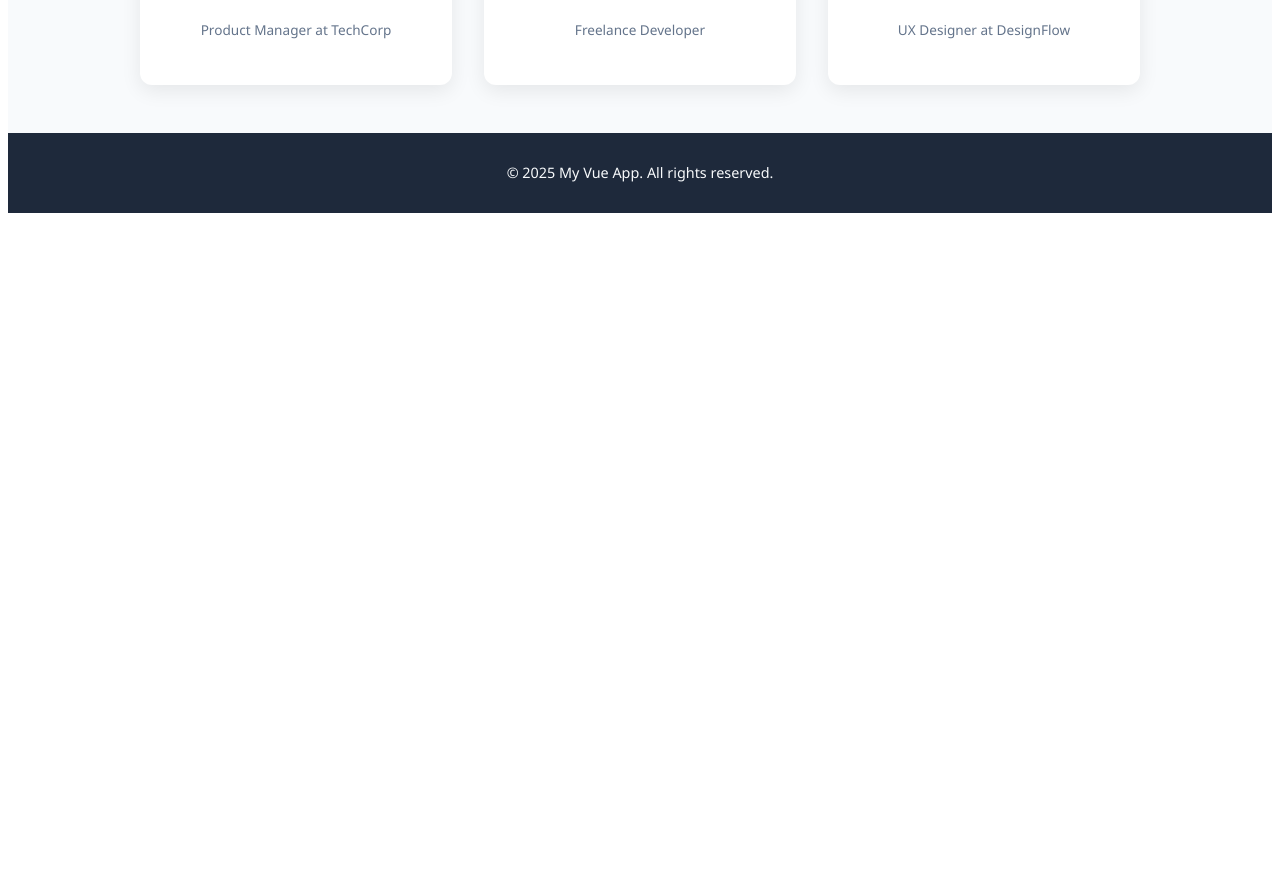
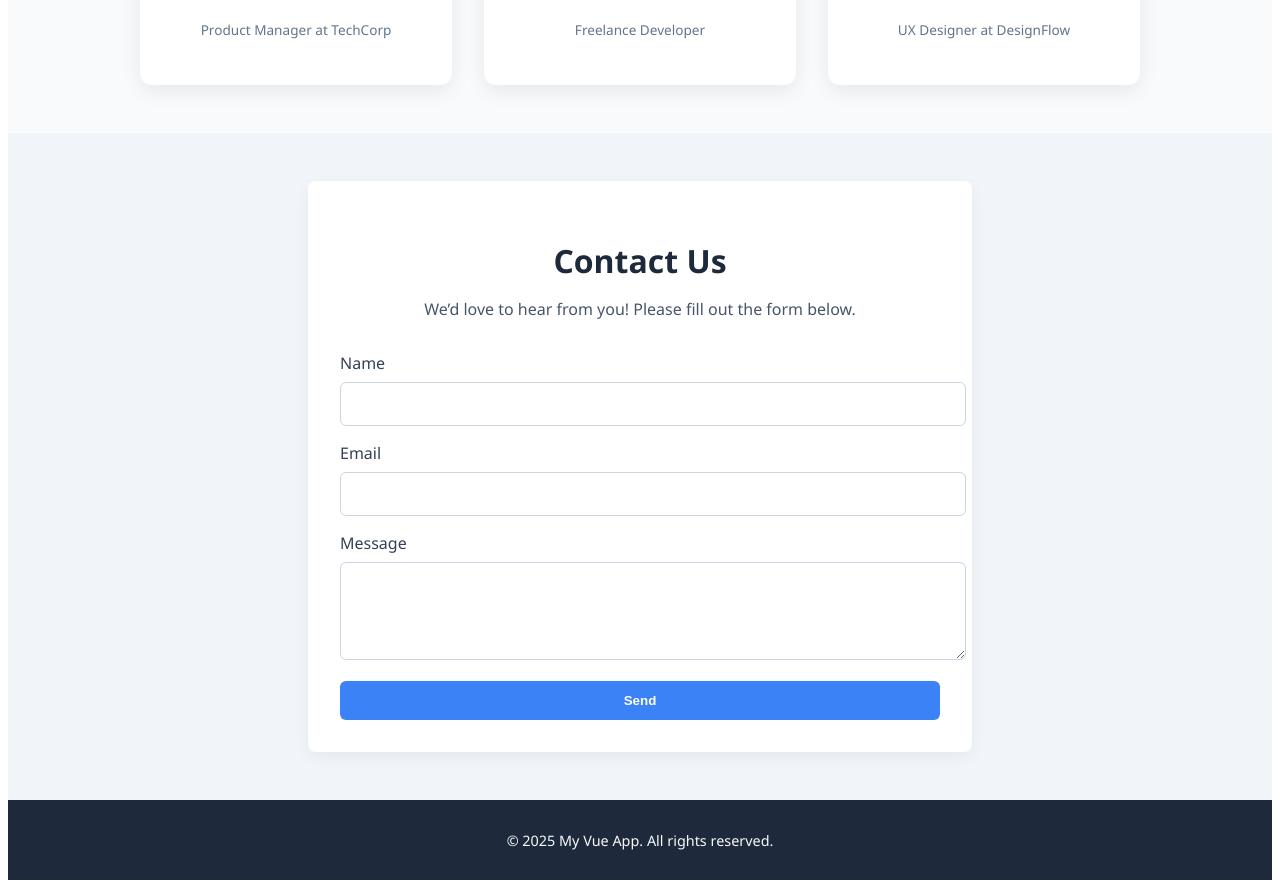
Before and after one commit to MBUDA-BRANICE-NJIRA/Vue-Js-Beginner-Project, a Vue app: page / in a window 1280 px wide. Shown: the part 1220-2108 px from the top of the page. Before the commit the page ends 1441 px from the top, so only its background shows below. Built offline with nearby package versions, Linux system fonts and the light colour scheme.

Commit message:
Worked on the acontact us form

```diff
--- a/src/App.vue
+++ b/src/App.vue
@@ -9,6 +9,7 @@
     </header>
     <About />
     <Testimonial />
+    <ContactUs />
     <FooTer />
   </div>
 </template>
@@ -18,6 +19,7 @@ import NavBar from './components/NavBar.vue';
 import FooTer from './components/FooTer.vue';
 import About from './components/About.vue';
 import Testimonial from './components/Testimonial.vue';
+import ContactUs from './components/ContactUs.vue';
 
 export default {
   name: 'App',
@@ -25,6 +27,7 @@ export default {
     NavBar,
     About,
     Testimonial,
+    ContactUs,
     FooTer
   },
   data() {
--- a/src/components/ContactUs.vue
+++ b/src/components/ContactUs.vue
@@ -0,0 +1,134 @@
+<template>
+  <section class="contact">
+    <div class="container">
+      <h2 class="title">Contact Us</h2>
+      <p class="subtitle">We’d love to hear from you! Please fill out the form below.</p>
+
+      <form @submit.prevent="handleSubmit" class="form">
+        <div class="form-group">
+          <label for="name">Name</label>
+          <input v-model="form.name" type="text" id="name" required />
+        </div>
+
+        <div class="form-group">
+          <label for="email">Email</label>
+          <input v-model="form.email" type="email" id="email" required />
+        </div>
+
+        <div class="form-group">
+          <label for="message">Message</label>
+          <textarea v-model="form.message" id="message" rows="4" required></textarea>
+        </div>
+
+        <button type="submit" class="submit-button">Send</button>
+        <p v-if="submitted" class="success">Thank you! We’ll get back to you soon.</p>
+      </form>
+    </div>
+  </section>
+</template>
+
+<script>
+export default {
+  name: 'ContactUs',
+  data() {
+    return {
+      form: {
+        name: '',
+        email: '',
+        message: ''
+      },
+      submitted: false
+    };
+  },
+  methods: {
+    handleSubmit() {
+      console.log('Message sent:', this.form);
+      this.submitted = true;
+      this.form = { name: '', email: '', message: '' };
+    }
+  }
+};
+</script>
+
+<style scoped>
+.contact {
+  background-color: #f1f5f9;
+  padding: 3rem 1.5rem;
+  text-align: center;
+}
+
+.container {
+  background: white;
+  padding: 2rem;
+  border-radius: 0.5rem;
+  max-width: 600px;
+  margin: auto;
+  box-shadow: 0 5px 15px rgba(0, 0, 0, 0.05);
+}
+
+.title {
+  font-size: 2rem;
+  color: #1e293b;
+  margin-bottom: 0.5rem;
+}
+
+.subtitle {
+  color: #475569;
+  margin-bottom: 2rem;
+  font-size: 1rem;
+}
+
+.form {
+  display: flex;
+  flex-direction: column;
+  gap: 1rem;
+}
+
+.form-group {
+  text-align: left;
+}
+
+.form-group label {
+  display: block;
+  margin-bottom: 0.5rem;
+  color: #334155;
+  font-weight: 500;
+}
+
+input,
+textarea {
+  width: 100%;
+  padding: 0.75rem;
+  border: 1px solid #cbd5e1;
+  border-radius: 0.375rem;
+  font-size: 1rem;
+}
+
+input:focus,
+textarea:focus {
+  outline: none;
+  border-color: #3b82f6;
+  box-shadow: 0 0 0 2px rgba(59, 130, 246, 0.2);
+}
+
+.submit-button {
+  padding: 0.75rem 1.5rem;
+  background-color: #3b82f6;
+  color: white;
+  border: none;
+  border-radius: 0.375rem;
+  cursor: pointer;
+  font-weight: 600;
+  transition: background-color 0.3s ease;
+}
+
+.submit-button:hover {
+  background-color: #2563eb;
+}
+
+.success {
+  color: #16a34a;
+  margin-top: 1rem;
+  font-weight: 500;
+}
+</style>
```
